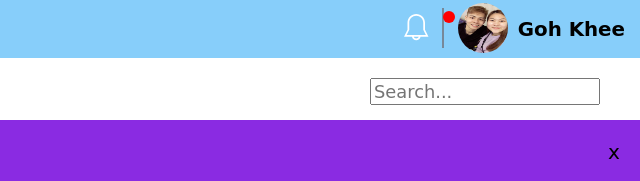
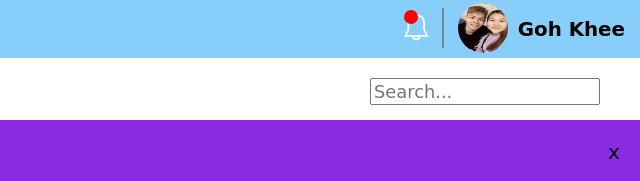
Before and after one commit to glqiao971102/front-end-project-7, a plain HTML site: page index.html in a window 1280 px wide. Shown: the top 181 px of the page, 640-1280 px from the left. Drawn offline with nearby package versions, Linux system fonts and the light colour scheme; a web font is replaced by a local one.

Commit message:
bell error fixed

```diff
--- a/css/styles.css
+++ b/css/styles.css
@@ -65,15 +65,15 @@ header h2 {
     border: 0;
 }
 
-.dot {
-    background: red;
+.badge {
     position: absolute;
-    top: 11px;
-    right: 185px;
-    width: 12px;
-    height: 12px;
+
+    padding: 7px 7px;
+    top: 10px;
     border-radius: 50%;
-}
+    background-color: red;
+    color: white;
+  }
 /* main header */
 
 .main-header{
--- a/index.html
+++ b/index.html
@@ -14,8 +14,9 @@
     <header class="header">
         <h1><b>My</b>App<sup>TM</sup></h1>
         <div>
+            <span class="badge"></span>
             <img class="icon-bell" src="icons/icon-bell.svg" width="40px" height="40px" alt="iconBell">
-            <div class="dot"></div>
+
             <img class="myFace" src="images/myFace.jpeg" width="50px" height="50px" alt="myFace">
 
         </div>
```
